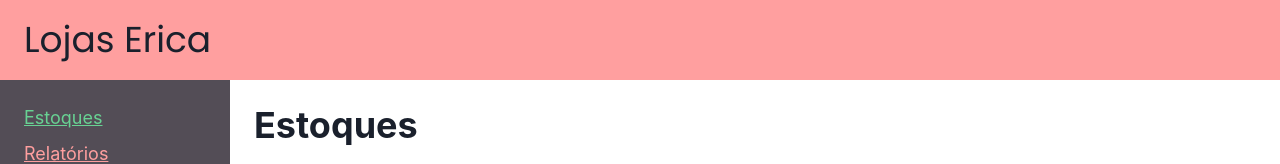
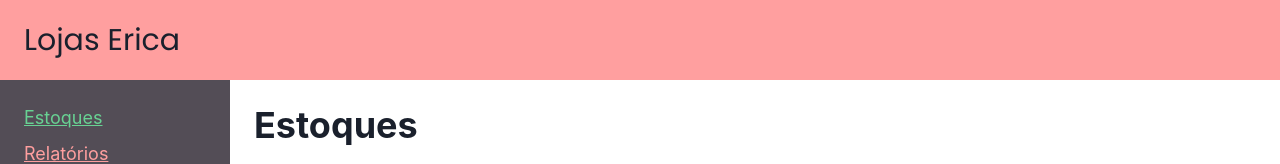
Before and after one commit to JeffersonAlves7/erica-webapp, a React (Vite) app: page /home in a window 1280 px wide. Shown: the top 164 px of the page. Built offline with nearby package versions, Linux system fonts and the light colour scheme.

Commit message:
feat: change the size of the Lojas Erica title

```diff
--- a/src/components/template.tsx
+++ b/src/components/template.tsx
@@ -43,7 +43,7 @@ export function Template(props: PropsWithChildren) {
       >
         <Stack className="h-full" justify={"center"}>
           <Link to={"/home"}>
-            <Heading fontWeight={"normal"} fontFamily="'Poppins', sans-serif">
+            <Heading fontWeight={"normal"} size={'lg'} fontFamily="'Poppins', sans-serif">
               Lojas Erica
             </Heading>
           </Link>
```
